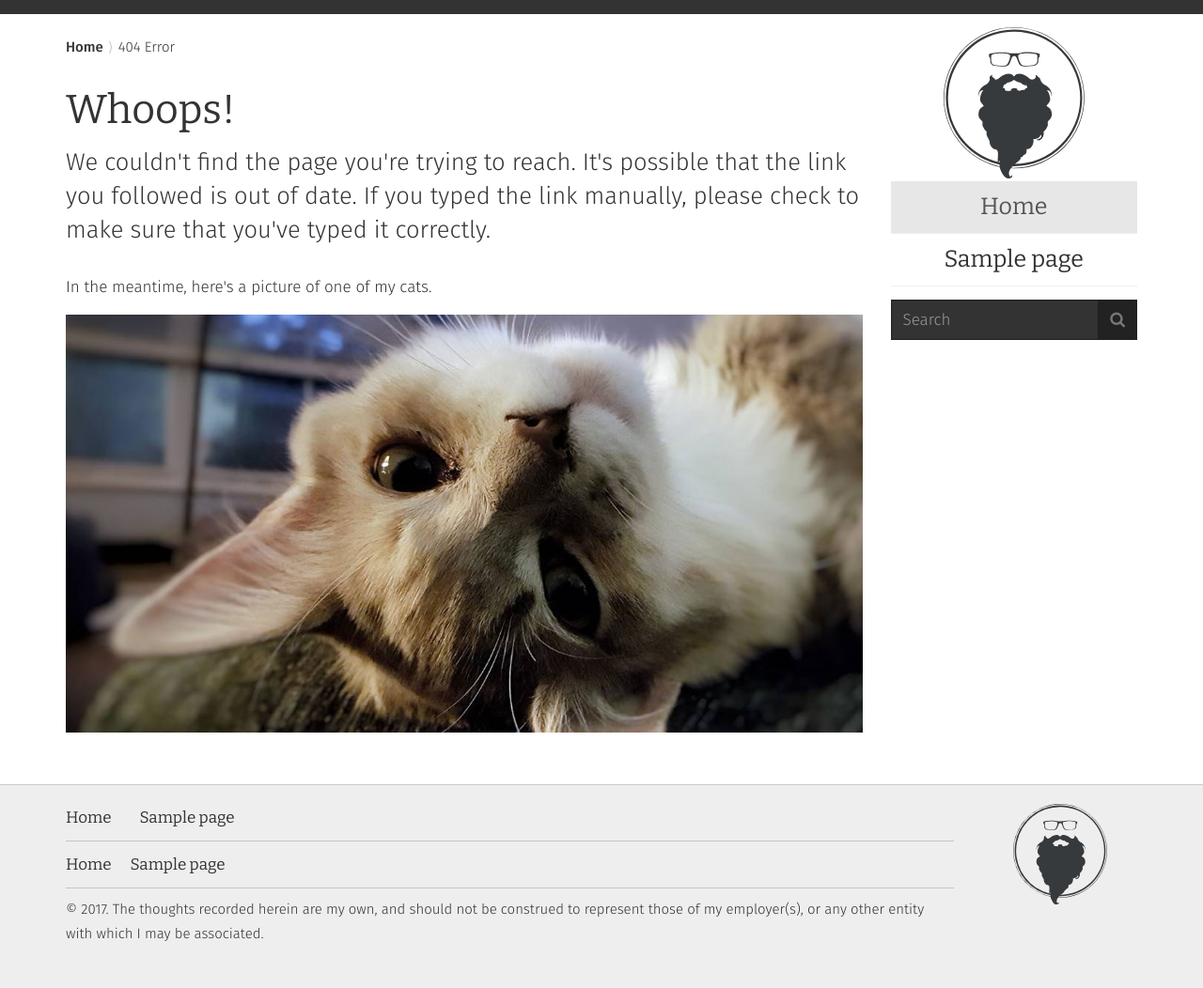
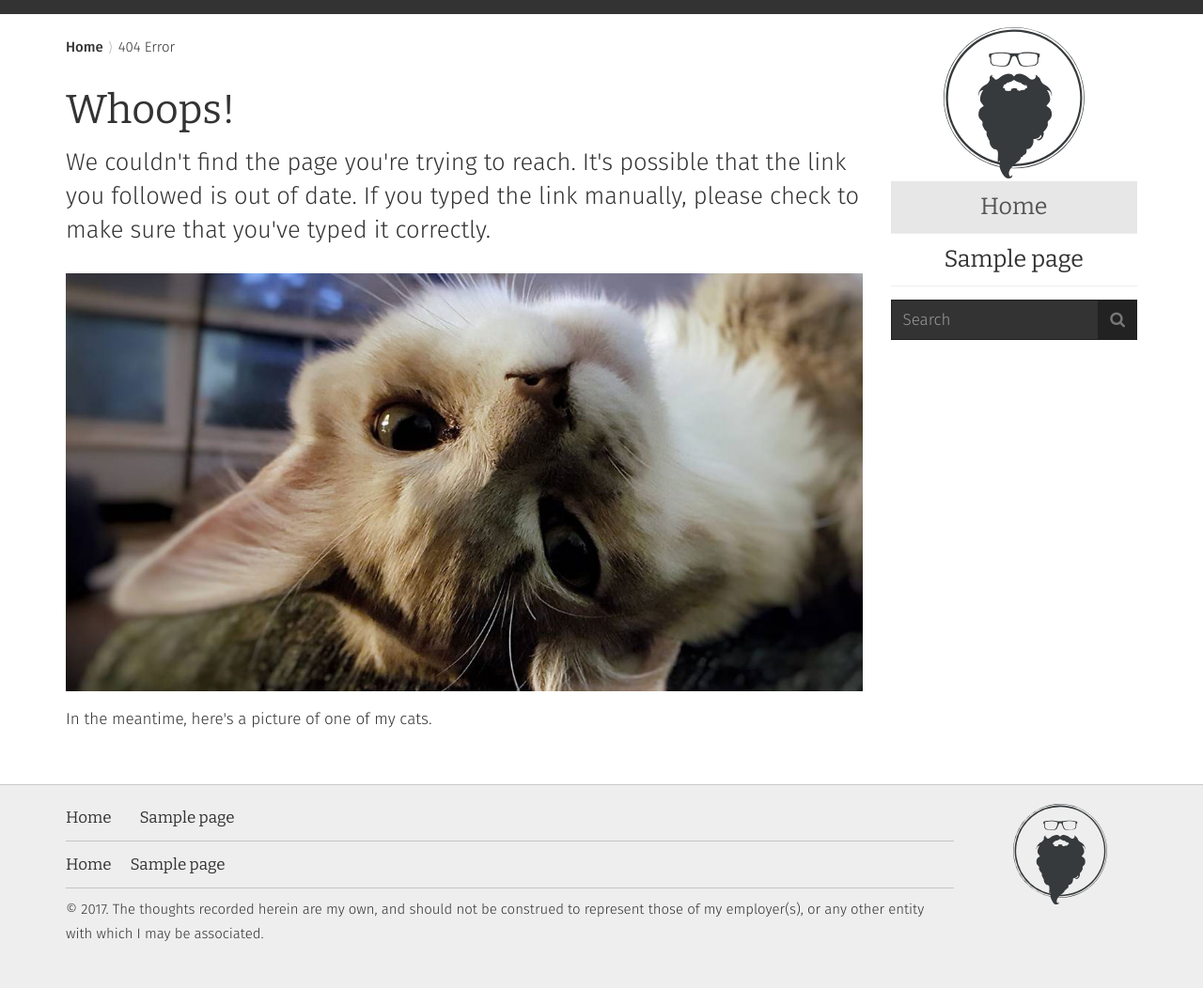
Before and after one commit to galyonj/mirror-reaper, a WordPress theme: template site/web/app/themes/galyon/404.php in a window 1280 px wide. Shown: the whole page at 94% size. Run offline with PHP 8.4 and a stand-in for WordPress, Linux system fonts and the light colour scheme; the site name, menu and one post (Sample post) are stand-ins, and other content is empty; some libraries are stand-ins or nearby versions.

Commit message:
Update to 404 page for galyon theme.

```diff
--- a/site/web/app/themes/galyon/404.php
+++ b/site/web/app/themes/galyon/404.php
@@ -16,8 +16,8 @@ get_header(); ?>
 			<?php get_template_part( 'partial/content', 'breadcrumbs' ); ?>
 			<?php get_template_part( 'partial/content', 'header' ); ?>
 			<p class="lead">We couldn't find the page you're trying to reach. It's possible that the link you followed is out of date. If you typed the link manually, please check to make sure that you've typed it correctly.</p>
+			<p><img src="<?php echo trailingslashit( get_stylesheet_directory_uri() ); ?>img/404/pixel.jpg" class="img-responsive"></p>
 			<p>In the meantime, here's a picture of one of my cats.</p>
-			<p><img src="<?php echo trailingslashit( get_stylesheet_directory_uri() ); ?>img/404/pixel.jpg" class="img-responsive"></p>
 		</article>
 	</main>
 
```
